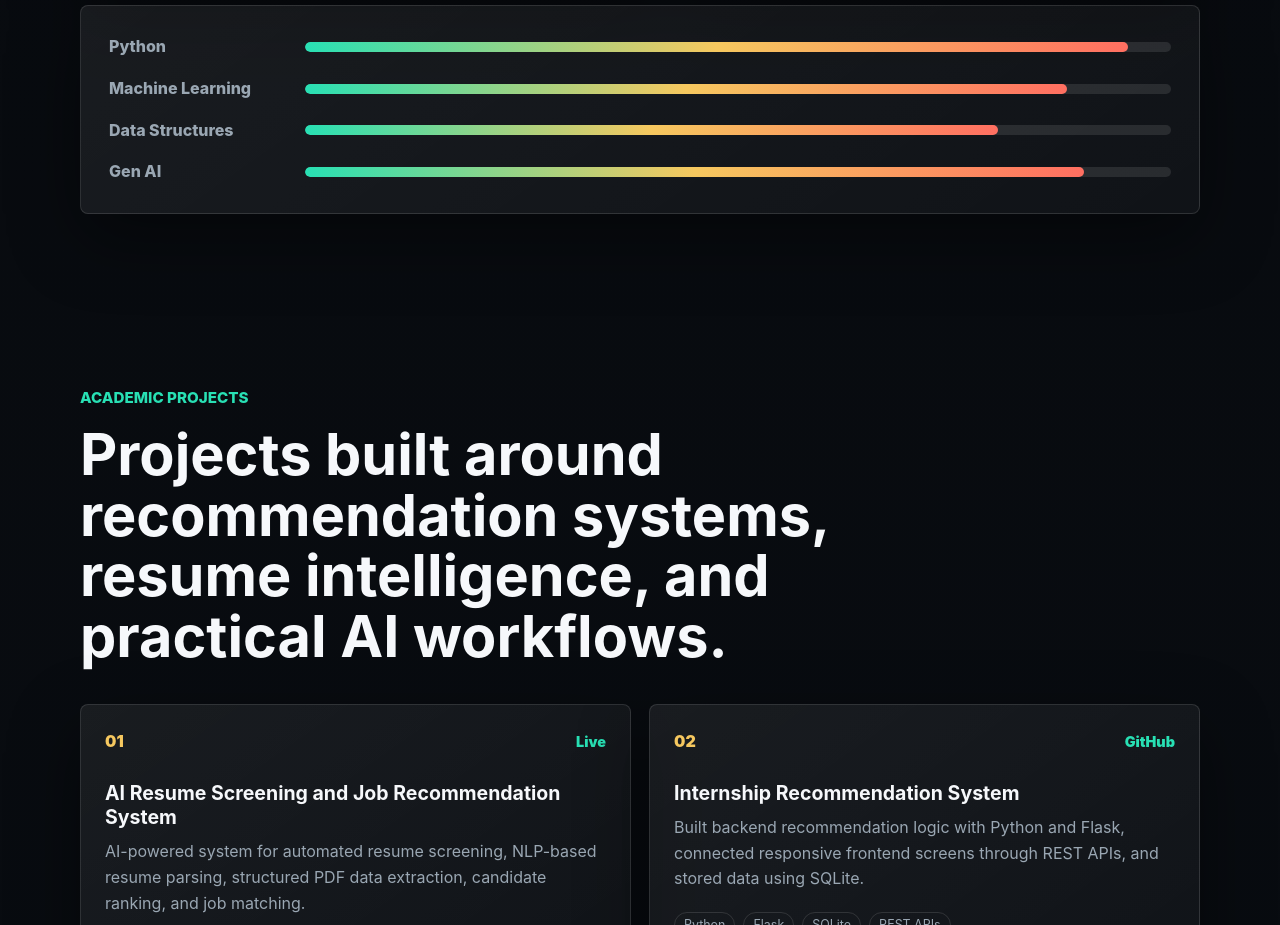
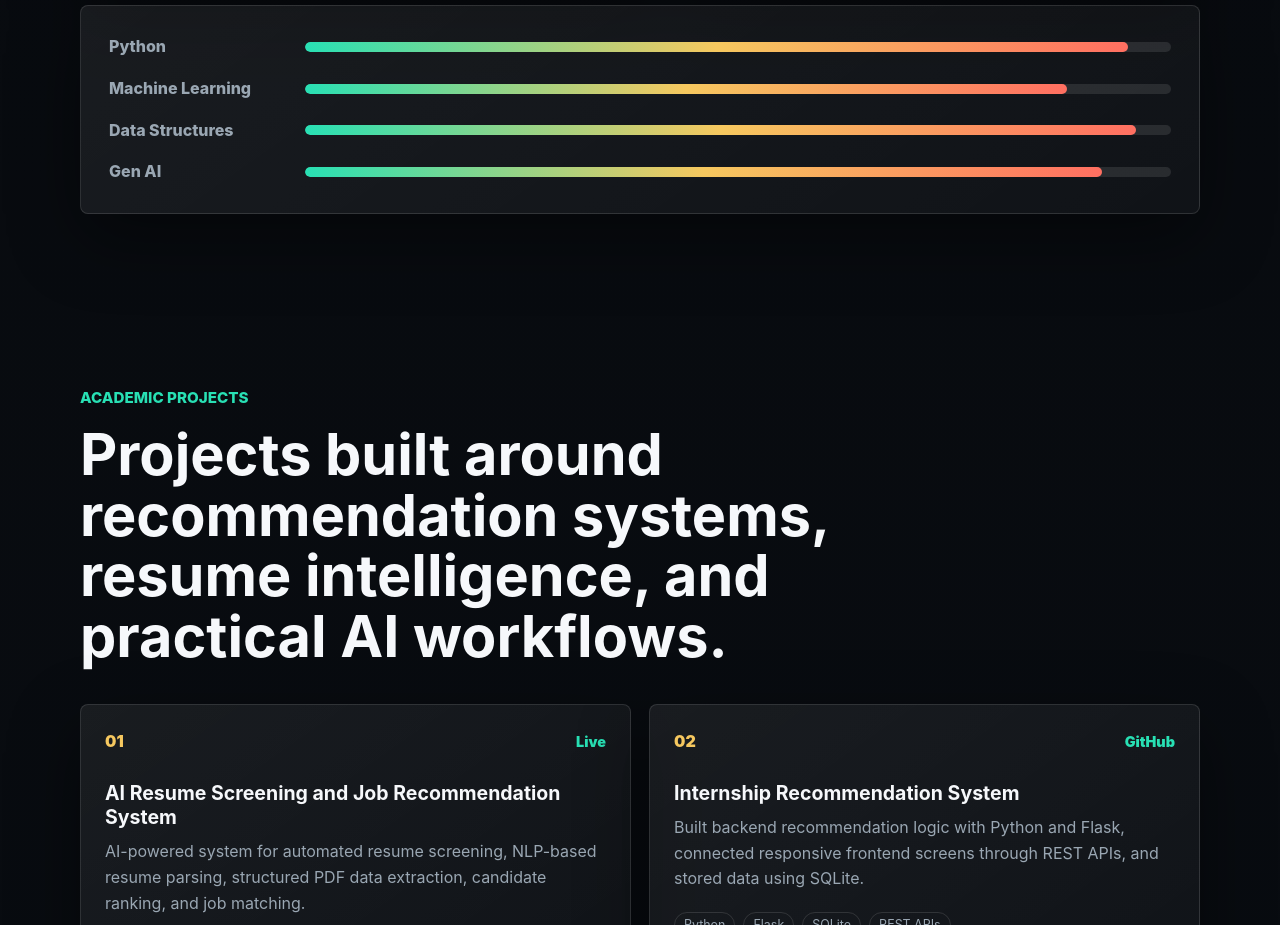
Before and after one commit to Vaibhavd2602/Portfolio, a plain HTML site: page index.html in a window 1280 px wide. Shown: the part 2720-3645 px from the top of the page. Drawn offline with Linux system fonts and the light colour scheme.

Commit message:
Update progress bar widths for topics

```diff
--- a/index.html
+++ b/index.html
@@ -151,11 +151,11 @@
            </div>
            <div class="topic-row">
              <span>Data Structures</span>
-             <div class="bar"><i style="width: 80%"></i></div>
+             <div class="bar"><i style="width: 96%"></i></div>
            </div>
            <div class="topic-row">
              <span>Gen AI</span>
-             <div class="bar"><i style="width: 90%"></i></div>
+             <div class="bar"><i style="width: 92%"></i></div>
            </div>
          </div>
        </div>
```
